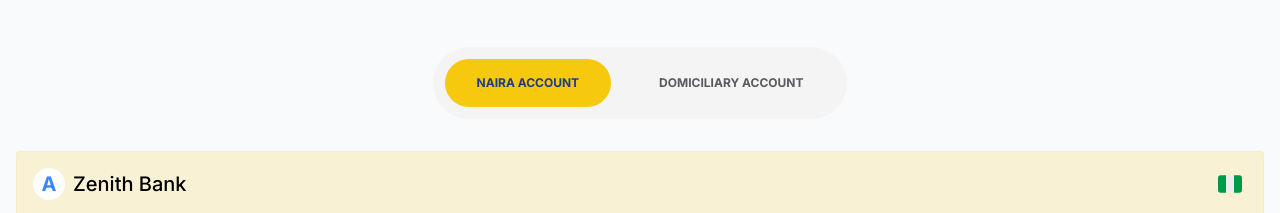
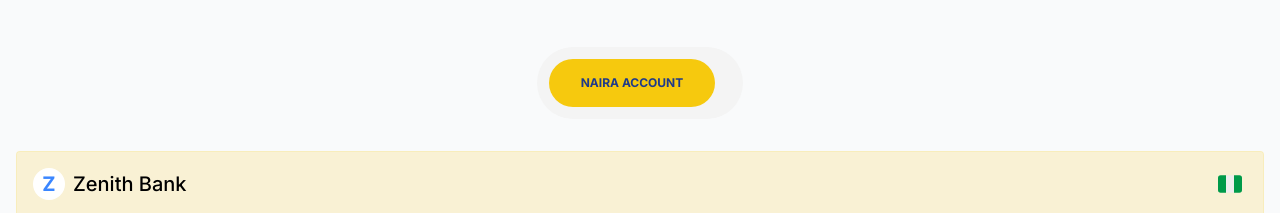
Before and after one commit to eveshoyanofficial/the-goodnews-center, a plain HTML site: page give.html in a window 1280 px wide. Shown: the part 233-446 px from the top of the page. Drawn offline with nearby package versions, Linux system fonts and the light colour scheme.

Commit message:
Update give.html

```diff
--- a/give.html
+++ b/give.html
@@ -246,7 +246,7 @@
                 <div class="my-4 flex justify-center lg:my-8">
                     <div class="flex items-center self-center rounded-full bg-[#F4F4F4] p-3 text-xs font-bold uppercase text-[#1B1F26B8]">
                         <span class="give-tab active bg-[#F6C90E] text-rccg-blue mr-2 cursor-pointer rounded-full px-4 py-3 md:mr-4 md:px-8 md:py-4">NAIRA ACCOUNT</span>
-                        <span class="give-tab cursor-pointer rounded-full px-4 py-3 md:px-8 md:py-4">DOMICILIARY ACCOUNT</span>
+
                     </div>
                 </div>
 
@@ -255,7 +255,7 @@
                         <div class="flex items-center justify-between">
                             <div class="flex items-center gap-2 text-xl font-medium">
                                 <div class="h-8 w-8 flex items-center justify-center bg-white rounded-full">
-                                    <span class="text-rccg-blue font-bold">A</span>
+                                    <span class="text-rccg-blue font-bold">Z</span>
                                 </div>
                                 Zenith Bank
                             </div>
```
